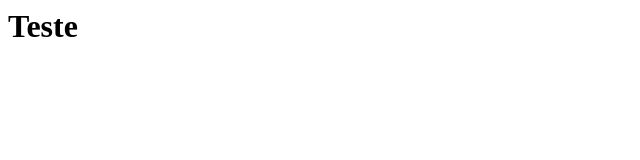
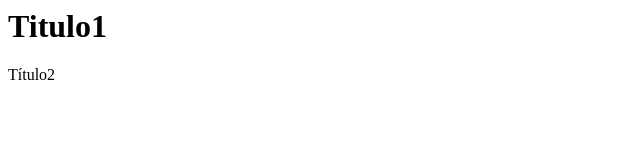
Before and after one commit to som1712/curso, a plain HTML site: page index.html in a window 1280 px wide. Shown: the whole page, without its empty margins (0-640 px from the left). Drawn offline with Linux system fonts and the light colour scheme.

Commit message:
titulo 1 e 2

```diff
--- a/index.html
+++ b/index.html
@@ -1,5 +1,6 @@
 <html>
 <body>
-<h1>Teste</h1>
+	<h1>Titulo1</h1>
+	<hw>Título2</h2>
 </body>
 </html>
```
